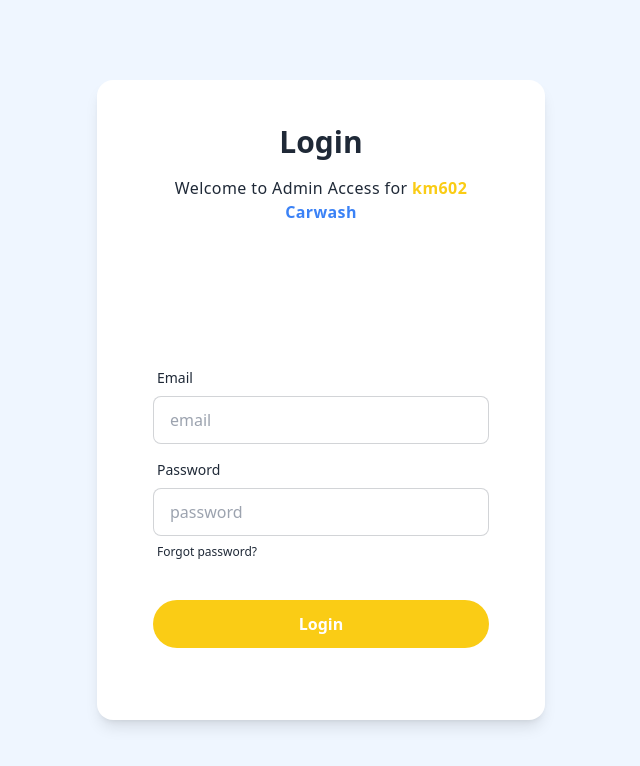
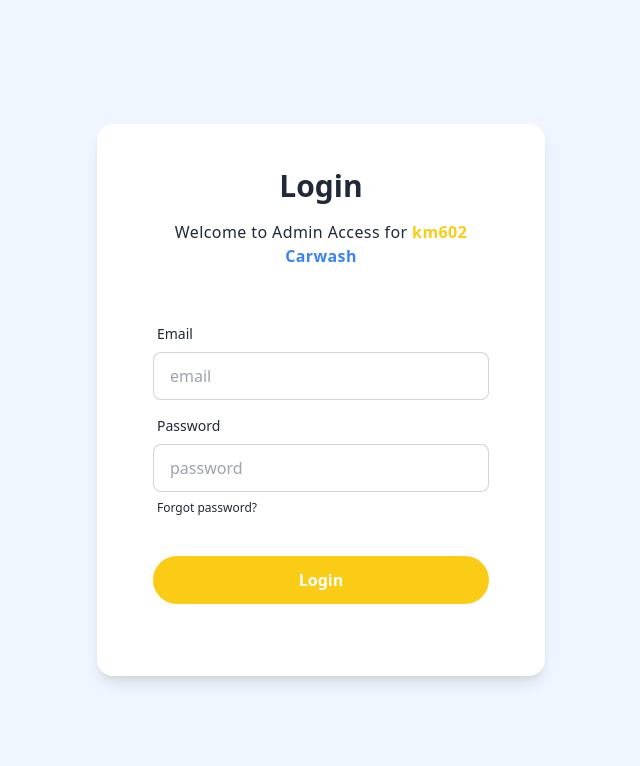
Before and after one commit to dongumayagay/km602, a SvelteKit app: page /admin/signin in a window 1280 px wide. Shown: the top 766 px of the page, without its empty margins (319-959 px from the left). Built offline with nearby package versions, Linux system fonts and the light colour scheme; no server answers.

Commit message:
UI change

```diff
--- a/src/routes/(admin)/admin/signin/+page@.svelte
+++ b/src/routes/(admin)/admin/signin/+page@.svelte
@@ -20,7 +20,7 @@
 </script>
 
 <main class="bg-blue-50 hero min-h-screen px-6">
-	<div class="card bg-base-100 shadow-lg lg:px-6 h-4/5 max-w-md">
+	<div class="card bg-base-100 shadow-lg lg:px-6 max-w-md">
 		<div class="card-body">
 			<h1 class="text-3xl mt-3 font-bold text-center">Login</h1>
 			<p class="mt-2 tracking-wide text-center">
@@ -29,7 +29,7 @@
 				>
 			</p>
 
-			<form on:submit|preventDefault={submitHandler} class="flex flex-col gap-2 my-4">
+			<form on:submit|preventDefault={submitHandler} class="flex flex-col gap-2 my-4 mt-10">
 				<div class="form-control">
 					<p class="label"><span class="label-text">Email</span></p>
 					<input
```
